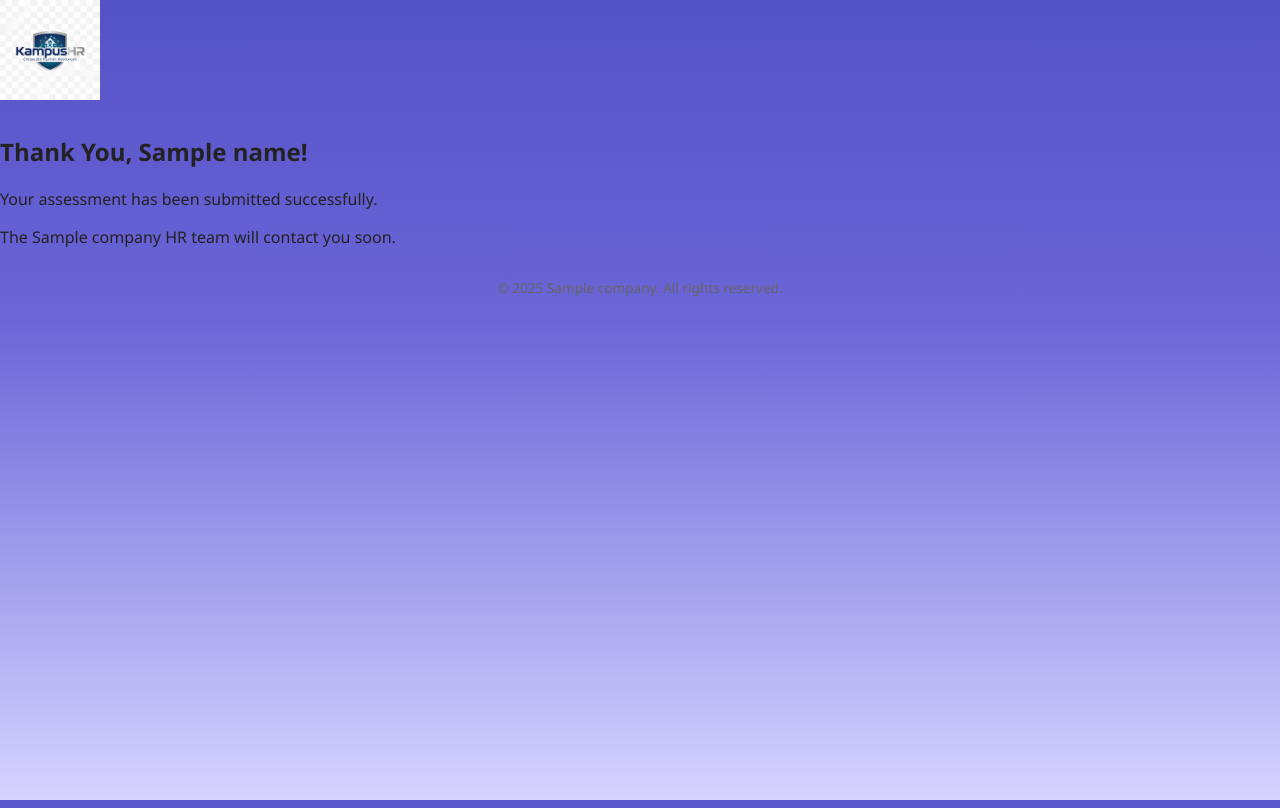
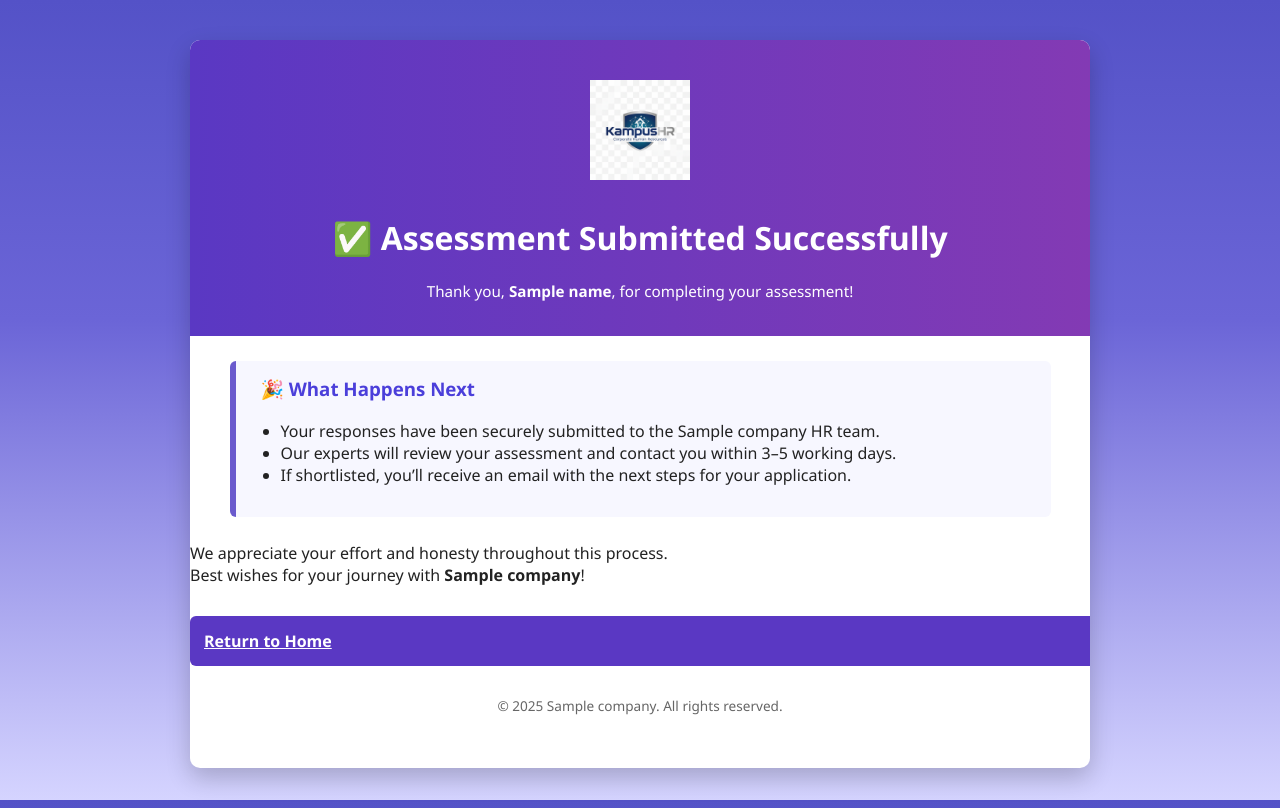
Before and after one commit to Intruder0512/psychometric_app, a Flask app: template templates/thankyou.html in a window 1280 px wide. Run offline with Flask 3, Linux system fonts and the light colour scheme; the template is opened without the code that fills it: most values are stand-ins (such as "Sample title", 1, 10 or a date in 2020).

Commit message:
New Commit

```diff
--- a/app.py
+++ b/app.py
@@ -1,8 +1,9 @@
-from flask import Flask, render_template, request
+from flask import Flask, render_template, request, url_for
 from flask_mail import Mail, Message
 from datetime import datetime
 import pandas as pd
 import os
+import uuid
 from io import BytesIO
 from dotenv import load_dotenv
 
@@ -19,10 +20,13 @@ app.config['MAIL_PASSWORD'] = os.getenv('MAIL_PASSWORD')
 
 mail = Mail(app)
 
-HR_EMAIL = os.getenv('HR_EMAIL', 'hr@kampushr.com')
+HR_EMAIL = os.getenv('HR_EMAIL', 'kampushr101@gmail.com')
 COMPANY_NAME = "Kampus HR"
 
-# Scoring rules (same as before)
+# Temporary storage for candidate results (can later be replaced by a DB)
+candidate_results = {}
+
+# Scoring system
 SCORES = {
     1: {'B': 4}, 2: {'C': 4, 'B': 1}, 3: {'C': 4, 'B': 1, 'D': 1},
     4: {'C': 4, 'B': 1}, 5: {'B': 4}, 6: {'C': 4}, 7: {'C': 4},
@@ -42,15 +46,19 @@ RED_FLAGS = {
     27: ['A', 'C', 'D'], 28: ['C', 'D'], 29: ['C', 'D'], 30: ['C', 'D']
 }
 
+# ---------- ROUTES ----------
+
 @app.route('/')
 def index():
     return render_template('index.html', datetime=datetime, company=COMPANY_NAME)
+
 
 @app.route('/submit', methods=['POST'])
 def submit():
     name = request.form.get('name')
     email = request.form.get('email')
     position = request.form.get('position')
+
     answers, total_score, red_flags = {}, 0, 0
 
     for i in range(1, 31):
@@ -60,6 +68,7 @@ def submit():
             red_flags += 1
         total_score += SCORES.get(i, {}).get(ans, 0)
 
+    # Determine Tier
     if red_flags >= 2 or total_score < 98:
         tier = "Rejected"
     elif total_score >= 105:
@@ -67,9 +76,28 @@ def submit():
     else:
         tier = "Tier 2 (Strong)"
 
+    # Unique token for candidate result link
+    candidate_id = str(uuid.uuid4())
+
+    # Save candidate result
+    candidate_results[candidate_id] = {
+        'name': name,
+        'email': email,
+        'position': position,
+        'score': total_score,
+        'red_flags': red_flags,
+        'tier': tier,
+        'timestamp': datetime.utcnow()
+    }
+
+    # Create Excel summary
     df_summary = pd.DataFrame([{
-        'Candidate Name': name, 'Email': email, 'Position': position,
-        'Total Score': total_score, 'Red Flags': red_flags, 'Tier': tier
+        'Candidate Name': name,
+        'Email': email,
+        'Position': position,
+        'Total Score': total_score,
+        'Red Flags': red_flags,
+        'Tier': tier
     }])
     df_answers = pd.DataFrame(list(answers.items()), columns=['Question', 'Answer'])
 
@@ -79,10 +107,15 @@ def submit():
         df_answers.to_excel(writer, index=False, sheet_name='Answers')
     buffer.seek(0)
 
-    # HR email
-    msg_hr = Message(f"[{COMPANY_NAME}] Assessment – {name}",
-                     sender=app.config['MAIL_USERNAME'],
-                     recipients=[HR_EMAIL])
+    # Create result link for HR
+    result_link = url_for('view_result', candidate_id=candidate_id, _external=True)
+
+    # Email to HR
+    msg_hr = Message(
+        subject=f"[{COMPANY_NAME}] Assessment – {name}",
+        sender=app.config['MAIL_USERNAME'],
+        recipients=[HR_EMAIL]
+    )
     msg_hr.body = f"""
 Candidate: {name}
 Email: {email}
@@ -90,16 +123,22 @@ Position: {position}
 Total Score: {total_score}
 Tier: {tier}
 Red Flags: {red_flags}
+
+View Candidate Result: {result_link}
 """
-    msg_hr.attach(f"{name}_assessment.xlsx",
-                  "application/vnd.openxmlformats-officedocument.spreadsheetml.sheet",
-                  buffer.read())
+    msg_hr.attach(
+        f"{name}_assessment.xlsx",
+        "application/vnd.openxmlformats-officedocument.spreadsheetml.sheet",
+        buffer.read()
+    )
     mail.send(msg_hr)
 
-    # Candidate acknowledgment
-    msg_candidate = Message(f"Thank you for completing the assessment – {COMPANY_NAME}",
-                            sender=app.config['MAIL_USERNAME'],
-                            recipients=[email])
+    # Acknowledgment to Candidate
+    msg_candidate = Message(
+        subject=f"Thank you for completing the assessment – {COMPANY_NAME}",
+        sender=app.config['MAIL_USERNAME'],
+        recipients=[email]
+    )
     msg_candidate.body = f"""
 Dear {name},
 
@@ -111,7 +150,35 @@ HR Team
 {COMPANY_NAME}
 """
     mail.send(msg_candidate)
+
+    # Show thank you page
     return render_template('thankyou.html', name=name, company=COMPANY_NAME, datetime=datetime)
+
+
+@app.route('/result/<candidate_id>')
+def view_result(candidate_id):
+    candidate = candidate_results.get(candidate_id)
+    if not candidate:
+        return render_template(
+            'result.html',
+            name="Unknown",
+            score=0,
+            red_flags=0,
+            tier="Not Found",
+            company=COMPANY_NAME,
+            datetime=datetime
+        ), 404
+
+    return render_template(
+        'result.html',
+        name=candidate['name'],
+        score=candidate['score'],
+        red_flags=candidate['red_flags'],
+        tier=candidate['tier'],
+        company=COMPANY_NAME,
+        datetime=datetime
+    )
+
 
 if __name__ == "__main__":
     app.run(host="0.0.0.0", port=5000)
--- a/templates/index.html
+++ b/templates/index.html
@@ -173,6 +173,8 @@
       </div>
 
 
+           <!-- PART 2: RESULTS-ORIENTATION & OWNERSHIP (Questions 16–30) -->
+
       <div class="section-title">PART 2: RESULTS-ORIENTATION & OWNERSHIP (Questions 16–30)</div>
 
       <div class="question-card">
--- a/templates/thankyou.html
+++ b/templates/thankyou.html
@@ -1,19 +1,37 @@
 <!DOCTYPE html>
 <html lang="en">
 <head>
-    <meta charset="UTF-8">
-    <title>Thank You | {{ company }}</title>
-    <link rel="stylesheet" href="{{ url_for('static', filename='style.css') }}">
+  <meta charset="UTF-8" />
+  <meta name="viewport" content="width=device-width, initial-scale=1.0" />
+  <title>Thank You – {{ company }}</title>
+  <link rel="stylesheet" href="{{ url_for('static', filename='style.css') }}">
 </head>
-<body class="thankyou">
-<div class="thankyou-container">
-    <img src="{{ url_for('static', filename='logo.png') }}" class="logo">
-    <h2>Thank You, {{ name }}!</h2>
-    <p>Your assessment has been submitted successfully.</p>
-    <p>The {{ company }} HR team will contact you soon.</p>
+<body>
+  <div class="main-container">
+    <header class="header">
+      <img src="{{ url_for('static', filename='logo.png') }}" alt="{{ company }}" class="logo">
+      <h1>✅ Assessment Submitted Successfully</h1>
+      <p class="subtitle">Thank you, <strong>{{ name }}</strong>, for completing your assessment!</p>
+    </header>
+
+    <section class="instructions">
+      <h3>🎉 What Happens Next</h3>
+      <ul>
+        <li>Your responses have been securely submitted to the {{ company }} HR team.</li>
+        <li>Our experts will review your assessment and contact you within 3–5 working days.</li>
+        <li>If shortlisted, you’ll receive an email with the next steps for your application.</li>
+      </ul>
+    </section>
+
+    <div class="thankyou-box">
+      <p>We appreciate your effort and honesty throughout this process.<br>
+      Best wishes for your journey with <strong>{{ company }}</strong>!</p>
+      <a href="/" class="submit-btn">Return to Home</a>
+    </div>
+
     <footer>
-        <p>© {{ datetime.utcnow().year }} {{ company }}. All rights reserved.</p>
+      <p>© {{ datetime.utcnow().year }} {{ company }}. All rights reserved.</p>
     </footer>
-</div>
+  </div>
 </body>
 </html>
```
Also changed, not shown: templates/result.html (added, +45 -0 lines).
